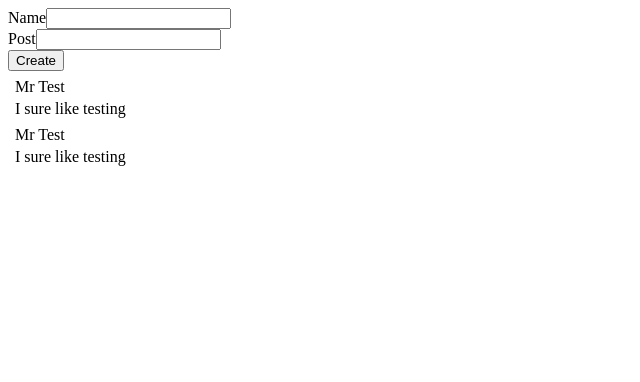
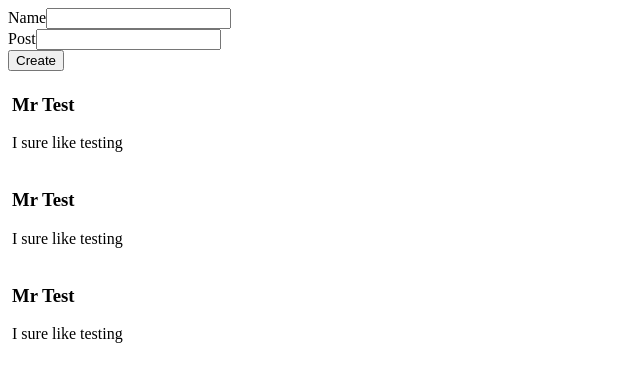
Before and after one commit to WallochMatt/socialFeed, a React (Create React App) app: page / in a window 1280 px wide. Shown: the top 382 px of the page, without its empty margins (0-640 px from the left). Built offline with nearby package versions, Linux system fonts and the light colour scheme.

Commit message:
feat: Added functionality for Post, the PostList is now compromised of Post somponents

```diff
--- a/src/App.js
+++ b/src/App.js
@@ -1,20 +1,17 @@
+
 import CreatePostForm from './Components/CreatePostForm/CreatePostForm';
 import PostList from './Components/PostList/PostList';
 import { useState } from 'react';
 
 function App() {
 
-  const [entries, setEntries] = useState([{individual: 'Mr Test', post: "I sure like testing"}, {individual: 'Mr Test', post: "I sure like testing"}]) //refering to a collection of singular posts
+  const [posts, setPosts] = useState([{individual: 'Mr Test', post: "I sure like testing"}, {individual: 'Mr Test', post: "I sure like testing"}, {individual: 'Mr Test', post: "I sure like testing"}])
 
-  function createNewPost(post){
-    let tempPost = [post, ...entries]
-    setEntries(tempPost)
-  }
 
   return (
     <div>
-      <CreatePostForm attribute={createNewPost}/>
-      <PostList instances={entries}/>
+      <CreatePostForm addNewPost={setPosts}/>
+      <PostList posts={posts}/>
     </div>
   )
 }
--- a/src/Components/CreatePostForm/CreatePostForm.jsx
+++ b/src/Components/CreatePostForm/CreatePostForm.jsx
@@ -13,7 +13,7 @@ const CreatePostForm = (props) => {
             individual: individual,
             post: post,
         };
-        props.attribute(newPost)
+        props.addNewPost(newPost) //change, attribute is no longer existing
     }
 
 
--- a/src/Components/PostList/PostList.jsx
+++ b/src/Components/PostList/PostList.jsx
@@ -1,17 +1,27 @@
+import Post from '../PostSingle/Post';
+import React, { useState } from 'react';
+
+
 
 const PostList = (props) => {
+
+
+    //const [entries, set, {individual: 'Mr Test', post: "I sure like testing"}]) //refering to a collection of singular posts
+
+
+//     function createNewPost(entry){
+//         let tempPost = [entry, ...entries]
+//         setEntries(tempPost)
+// }
+
+
     return (
         <table>
         <tc>
-        {props.instances.map((entry) => {
-                return (
+        {props.posts.map((entry) => { //change .instances
+            return (
                 <tr>
-                    <tr>
-                        <td>{entry.individual}</td>
-                    </tr>
-                    <tr>
-                        <td>{entry.post}</td>
-                    </tr>
+                    <Post individual={entry.individual} post={entry.post} />
                 </tr>
             );
     })}
--- a/src/Components/PostSingle/Post.jsx
+++ b/src/Components/PostSingle/Post.jsx
@@ -1,9 +1,16 @@
-import React, { useState } from 'react';
+import { useState } from "react"
 
 
-const AddPost = (props) => {
+const Post = (props) => {
+
+
 
     return (
-        <div>Posts</div>
+        <div>
+            <h3>{props.individual}</h3>
+            <p>{props.post}</p>
+        </div>
     )
 }
+
+export default Post;
```
